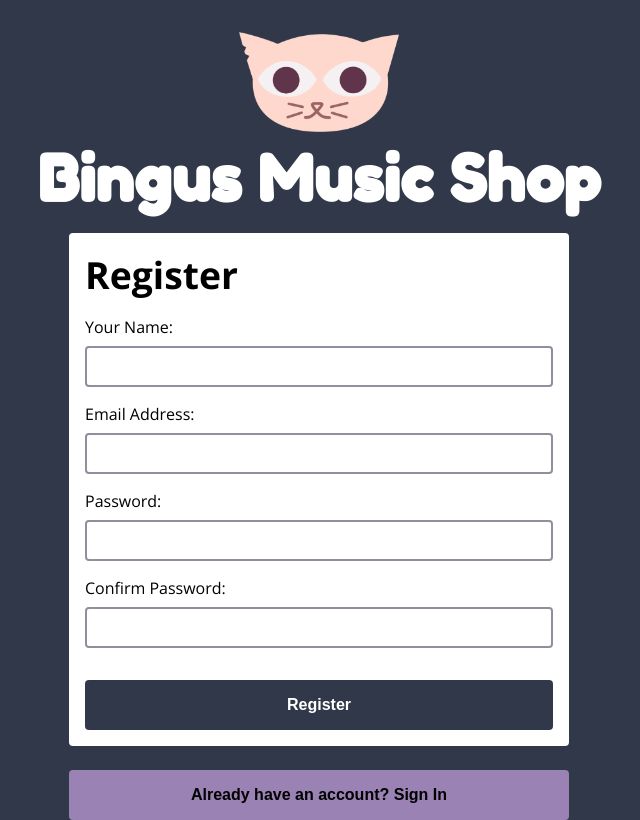
After one commit to JoeBlakeB/BingusMusicShop, a PHP site: page /account/register.php in a window 1280 px wide. The commit adds this page. Shown: the whole page, without its empty margins (321-961 px from the left). Run offline with PHP 8.4, Linux system fonts and the light colour scheme.

Commit message:
Pages for signin & register

```diff
--- /dev/null
+++ b/account/register.php
@@ -0,0 +1,46 @@
+<?php
+$rootPath = "../";
+set_include_path("{$rootPath}include");
+?>
+
+<!DOCTYPE html>
+<html lang="en">
+
+<head>
+    <title>Bingus Music Shop</title>
+    <meta name="description" content="Bingus Music Shop Register">
+    <meta name="keywords" content="Bingus Music Shop, Register">
+    <?php require "head.php"; ?>
+    <link rel="stylesheet" href="<?php echo $rootPath; ?>static/styles/signin.css">
+</head>
+
+<body>
+    <div id="signinHeader">
+        <a href="..">
+            <img src="<?php echo $rootPath; ?>static/images/Logo.png" alt="Logo">
+            <h1>Bingus Music Shop</h1>
+        </a>
+    </div>
+    <div class="signInContent" id="signinBox">
+        <form method="post">
+            <h1>Register</h1>
+
+            <label for="name">Your Name:</label>
+            <input type="text" name="name" id="name" required>
+
+            <label for="email">Email Address:</label>
+            <input type="text" name="email" id="email" required>
+
+            <label for="password1">Password:</label>
+            <input type="password" name="password1" id="password1" required>
+
+            <label for="password2">Confirm Password:</label>
+            <input type="password" name="password2" id="password2" required>
+
+            <input type="submit" value="Register">
+        </form>
+    </div>
+    <button class="signInContent" id="switchSignInButton">Already have an account? <br>Sign In</button>
+</body>
+
+</html>
--- /dev/null
+++ b/include/head.php
@@ -0,0 +1,14 @@
+<?php
+/**
+ * The standard meta tags and stylesheets.
+ *
+ * @author Joe Baker
+ */
+?>
+
+<meta charset="UTF-8">
+<meta name="author" content="Joe Baker">
+<meta name="viewport" content="width=device-width, initial-scale=1.0">
+<link rel="icon" type="image/x-icon" href="<?php echo $rootPath; ?>static/images/favicon.ico">
+<link rel="stylesheet" href="<?php echo $rootPath; ?>static/fontawesome/fontawesome.6.2.0.css">
+<link rel="stylesheet" href="<?php echo $rootPath; ?>static/styles/main.css">
--- a/static/styles/main.css
+++ b/static/styles/main.css
@@ -4,20 +4,30 @@
          url("../fonts/FredokaOne.ttf") format("truetype");
 }
 
+@font-face {
+    font-family: OpenSans;
+    src: url("../fonts/OpenSans.woff") format("woff"),
+         url("../fonts/OpenSans.ttf") format("truetype");
+}
+
 :root, body {
-    font-family: helvetica, sans-serif;
+    font-family: OpenSans, helvetica, sans-serif;
     margin: 0;
     min-width: 300px;
+
+    --theme-main: #313849;
+    --theme-purple: #9a82b4;
 }
 
 /* Header */
 
 header {
-    background-color: #313849;
+    background-color: var(--theme-main);
     color: white;
     margin: 0;
     width: 100%;
     display: flex;
+    height: 68px;
 }
 
 header * {
@@ -34,11 +44,12 @@ header a {
 /* Logo and Name in header */
 
 #headerName {
-    font-family: FredokaOne, serif;
+    font-family: FredokaOne, sans-serif;
 }
 
 #headerName img {
     height: 50px;
+    width: 80px;
     padding: 8px 6px 2px;
 }
 
@@ -126,6 +137,7 @@ header a {
 
     #headerName img {
         height: 36px;
+        width: 57.5px;
         padding: 2px 3px 0;
     }
 
@@ -144,7 +156,7 @@ header a {
 
 @media screen and (max-width: 550px) {
     header {
-        height: unset;
+        height: 42px;
         flex-flow: row wrap;
     }
 
--- /dev/null
+++ b/static/styles/signin.css
@@ -0,0 +1,126 @@
+/* Page Layout */
+
+:root, body {
+    background-color: var(--theme-main);
+}
+
+#signinHeader {
+    color: white;
+    font-family: FredokaOne, sans-serif;
+    font-size: calc(4vw + 3pt);
+    margin: auto;
+    width: fit-content;
+}
+
+#signinHeader img {
+    display: block;
+    margin: 4vh auto 0 auto;
+    width: 128px;
+}
+
+#signinHeader h1 {
+    color: white;
+    text-decoration: none;
+    display: inline-block;
+    margin: 8px 0 16px 0;
+}
+
+.signInContent {
+    width: 80%;
+    margin: auto;
+    max-width: 500px;
+    display: block;
+}
+
+#signinBox {
+    background-color: white;
+    border-radius: 4px;
+}
+
+#switchSignInButton {
+    margin-top: 24px;
+    background-color: var(--theme-purple);
+    color: black;
+}
+
+/* Tweak sizes for various screens */
+
+@media screen and (min-width: 665px) {
+    #signinHeader {
+        font-size: 24pt;
+    }
+
+    #signinHeader img {
+        width: 160px;
+    }
+}
+
+@media screen and (max-width: 450px) {
+    #signinHeader img {
+        margin: 12px auto 0 auto;
+        width: 96px;
+    }
+
+    .signInContent {
+        width: 85%;
+    }
+}
+
+@media screen and (max-width: 300px) {
+    #signinHeader {
+        font-size: 11pt;
+    }
+}
+
+/* Form Layout */
+
+form {
+    padding: 16px;
+}
+
+form h1 {
+    margin: 0 0 16px 0;
+    font-size: 28pt;
+}
+
+form input[type="text"],
+form input[type="password"] {
+    width: 100%;
+    margin: 8px 0 16px 0;
+    padding: 8px;
+    border: 2px solid #8f8f9d;
+    border-radius: 4px;
+    box-sizing: border-box;
+    font-size: large;
+}
+
+form input[type="checkbox"] {
+    display: inline-block;
+    accent-color: var(--theme-main);
+    margin: 0 8px 0 16px;
+    cursor: pointer;
+}
+
+form input[type="submit"] {
+    display: block;
+    margin-top: 16px;
+    width: 100%;
+    background-color: var(--theme-main);
+    color: white;
+}
+
+#switchSignInButton,
+input[type="submit"] {
+    border: none;
+    font-weight: bold;
+    font-size: 12pt;
+    padding: 16px;
+    border-radius: 4px;
+    cursor: pointer;
+}
+
+@media screen and (min-width: 380px) {
+    #switchSignInButton br {
+        display: none;
+    }
+}
```
Also changed, not shown: account/signin.php (added, +43 -0 lines), include/header.php (added, +39 -0 lines), index.php (+8 -30 lines), static/fonts/OpenSans.txt (added, +93 -0 lines), static/fonts/OpenSans.ttf (added), static/fonts/OpenSans.woff (added).
